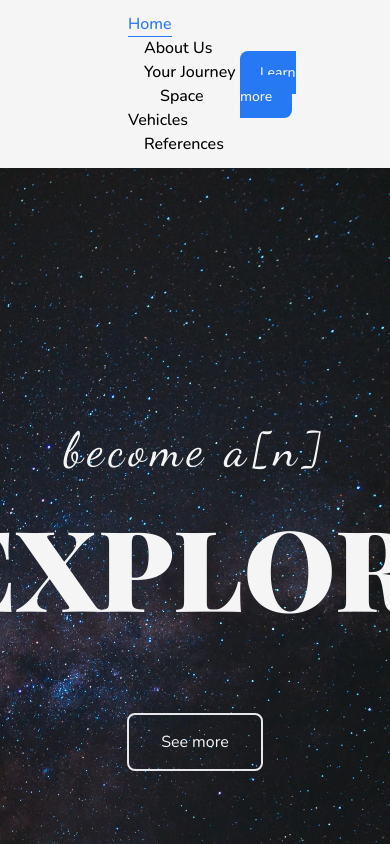
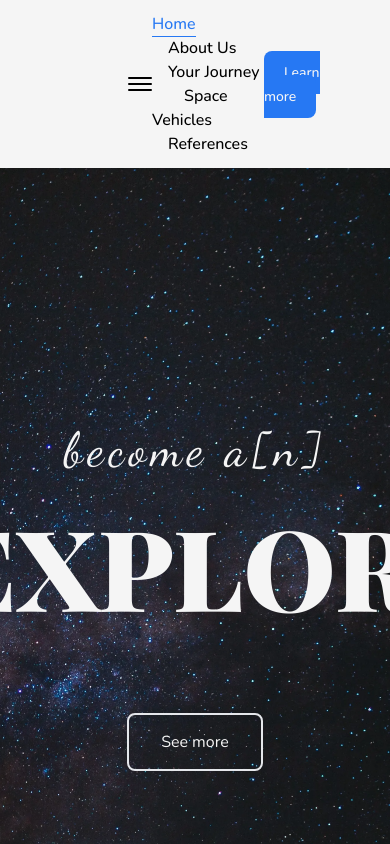
Before and after one commit to youjonathan/tourism-beyond, a Next.js app: page / in a window 390 px wide. Shown: the top 844 px of the page. Built offline with nearby package versions, Linux system fonts and the light colour scheme; a web font is replaced by a local one.

Commit message:
Testing responsive hamburger menu

```diff
--- a/src/components/NavBar.js
+++ b/src/components/NavBar.js
@@ -1,7 +1,7 @@
 import Link from "next/link";
 import Image from "next/image";
 import { useRouter } from "next/router";
-import React from "react";
+import React, { useState } from "react";
 import { motion } from "framer-motion";
 
 import logo from "../../public/logoBlack.png";
@@ -33,12 +33,44 @@
 };
 
 const NavBar = () => {
+  const [isOpen, setIsOpen] = useState(false);
+  const handleClick = () => {
+    setIsOpen(!isOpen);
+  };
   return (
     <header className="w-fill px-32 py-3 font-medium flex items-center justify-between bg-light">
+      <button
+        className="flex flex-col justify-center items-center lg:hidden"
+        onClick={handleClick}
+      >
+        <span
+          className={`bg-dark block transition-all duration-300 ease-out h-0.5 w-6 rounded-sm ${
+            isOpen ? "rotate-45 translate-y-1" : "-translate-y-0.5"
+          }`}
+        ></span>
+        <span
+          className={`bg-dark block transition-all duration-300 ease-out h-0.5 w-6 rounded-sm my-0.5 ${
+            isOpen ? "opacity-0" : "opactiy-100"
+          }`}
+        ></span>
+        <span
+          className={`bg-dark block transition-all duration-300 ease-out h-0.5 w-6 rounded-sm ${
+            isOpen ? "-rotate-45 -translate-y-1" : "translate-y-0.5"
+          }`}
+        ></span>
+      </button>
       <div className="w-[100px] h-auto">
-        <Link href="/">
-          <Image src={logo} alt="/" priority />
-        </Link>
+        <motion.div
+          whileHover={{
+            scale: 1.15,
+            transition: { duration: 0.3 },
+          }}
+          whileTap={{ scale: 0.9, transition: { duration: 0.5 } }}
+        >
+          <Link href="/">
+            <Image src={logo} alt="/" priority />
+          </Link>
+        </motion.div>
       </div>
       <nav>
         <CustomLink href="/" title="Home" className="mr-4" />
```
